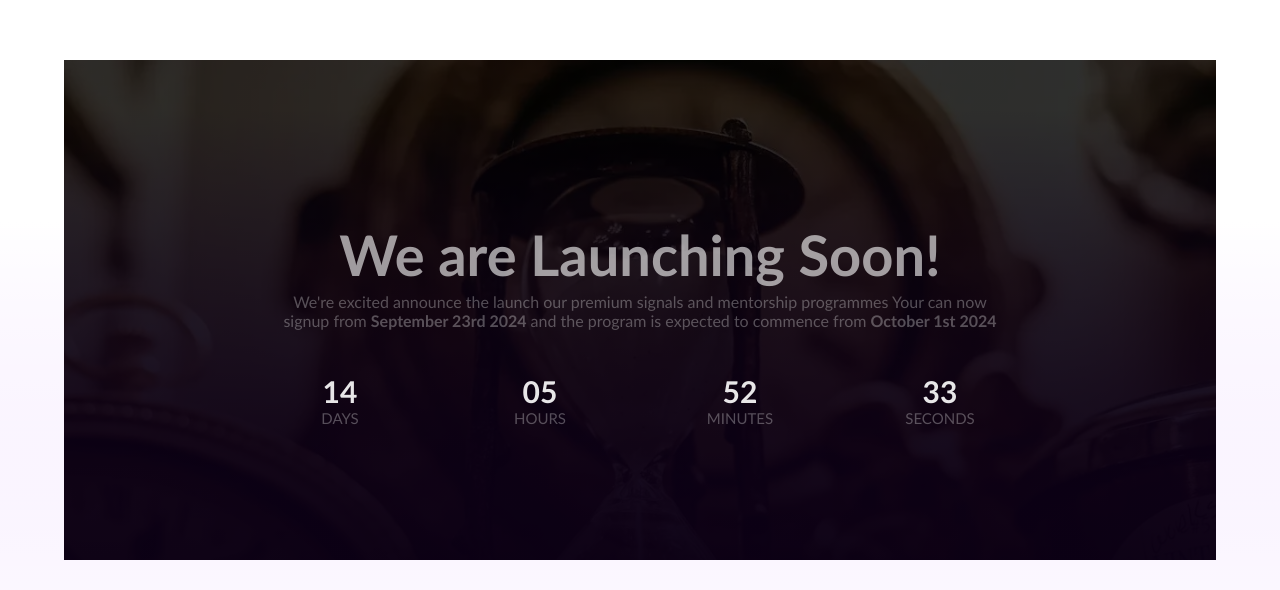
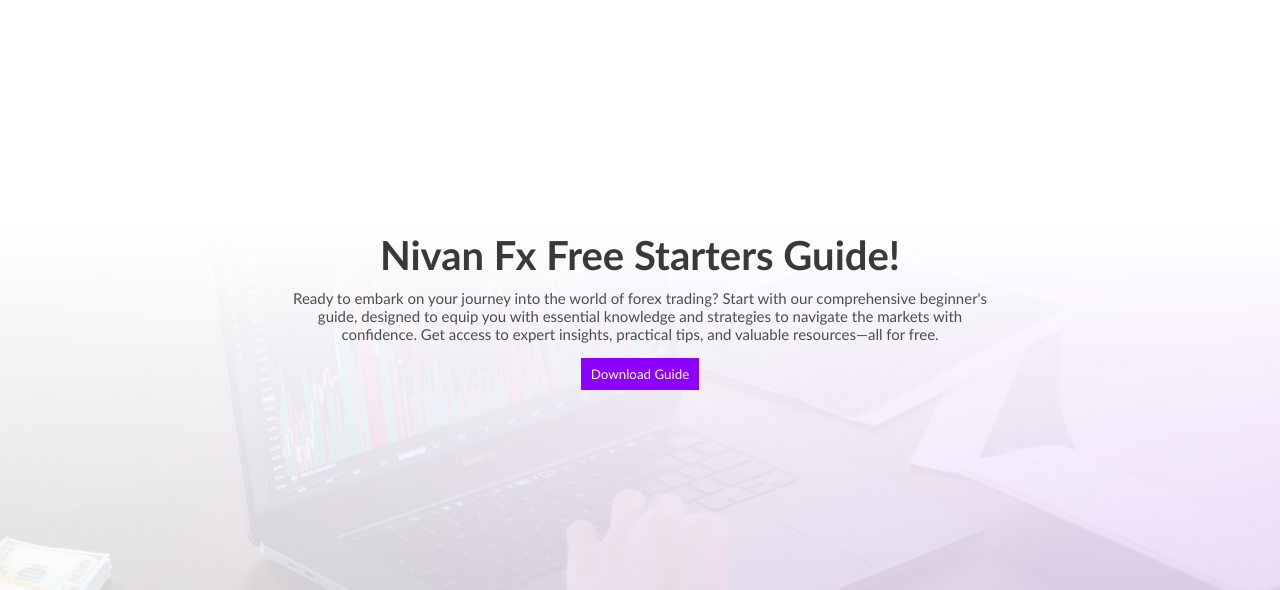
Before and after one commit to omagaowi/nivanfx.com, a React (Vite) app: page /services/mentorships in a window 1280 px wide. Shown: the part 890-1480 px from the top of the page. Built offline with nearby package versions, Linux system fonts and the light colour scheme; no server answers.

Commit message:
debugging

```diff
--- a/src/pages/Mentorships/MentorshipsMain.jsx
+++ b/src/pages/Mentorships/MentorshipsMain.jsx
@@ -19,7 +19,7 @@
     return (
         <div className="mentorships-main">
             <ServicesHero data={ mentorshipData } image = { MentorshipImage }/>
-            <CountdownMain />
+            {/* <CountdownMain /> */}
             <div className="free-guide" ref={ freeGuideRef }>
                 <div className="free-guide-bg">
                     <img src={ FreeGudeImage } alt="" loading='lazy'/>
```
